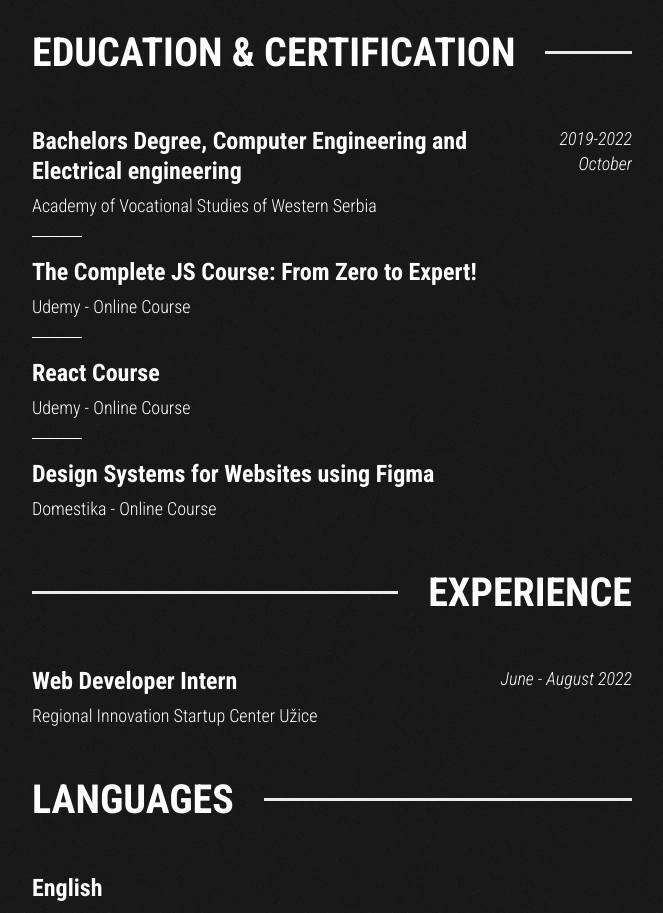
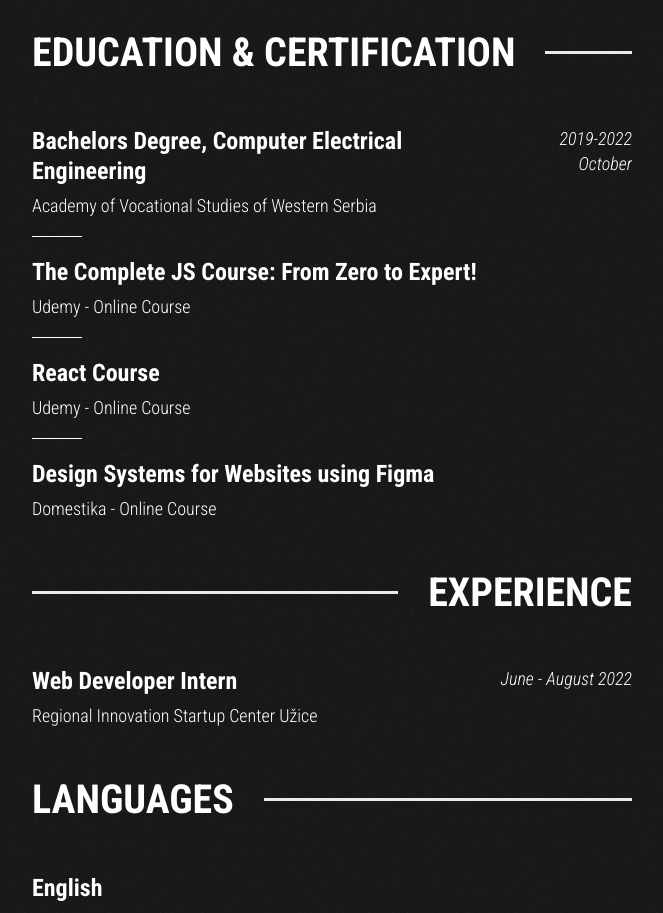
Before and after one commit to stefanrogic/website, a React (Vite) app: page /about-me in a window 1280 px wide. Shown: the part 1520-2433 px from the top of the page, without its empty margins (308-971 px from the left). Built offline with nearby package versions, Linux system fonts and the light colour scheme; no server answers; the database is empty.

Commit message:
changed education title

```diff
--- a/src/components/educationSection/EducationSection.jsx
+++ b/src/components/educationSection/EducationSection.jsx
@@ -17,7 +17,7 @@ const EducationSection = () => {
         <ContentRevealSuper width="100%">
           <div className="education-card">
             <div className="card-left">
-              <h2>Bachelors Degree, Computer Engineering and Electrical engineering</h2>
+              <h2>Bachelors Degree, Computer Electrical Engineering</h2>
               <p>Academy of Vocational Studies of Western Serbia</p>
             </div>
 
```
